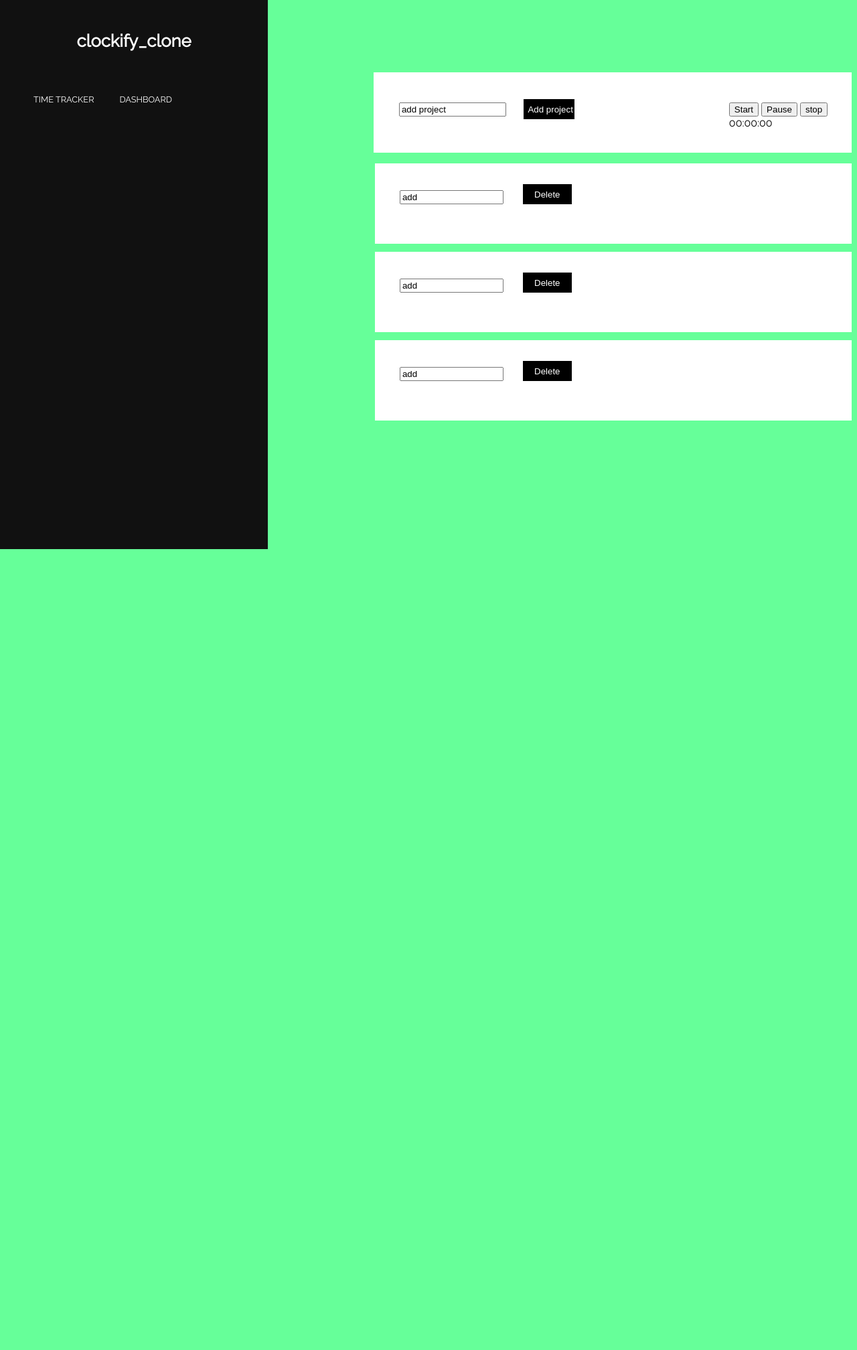
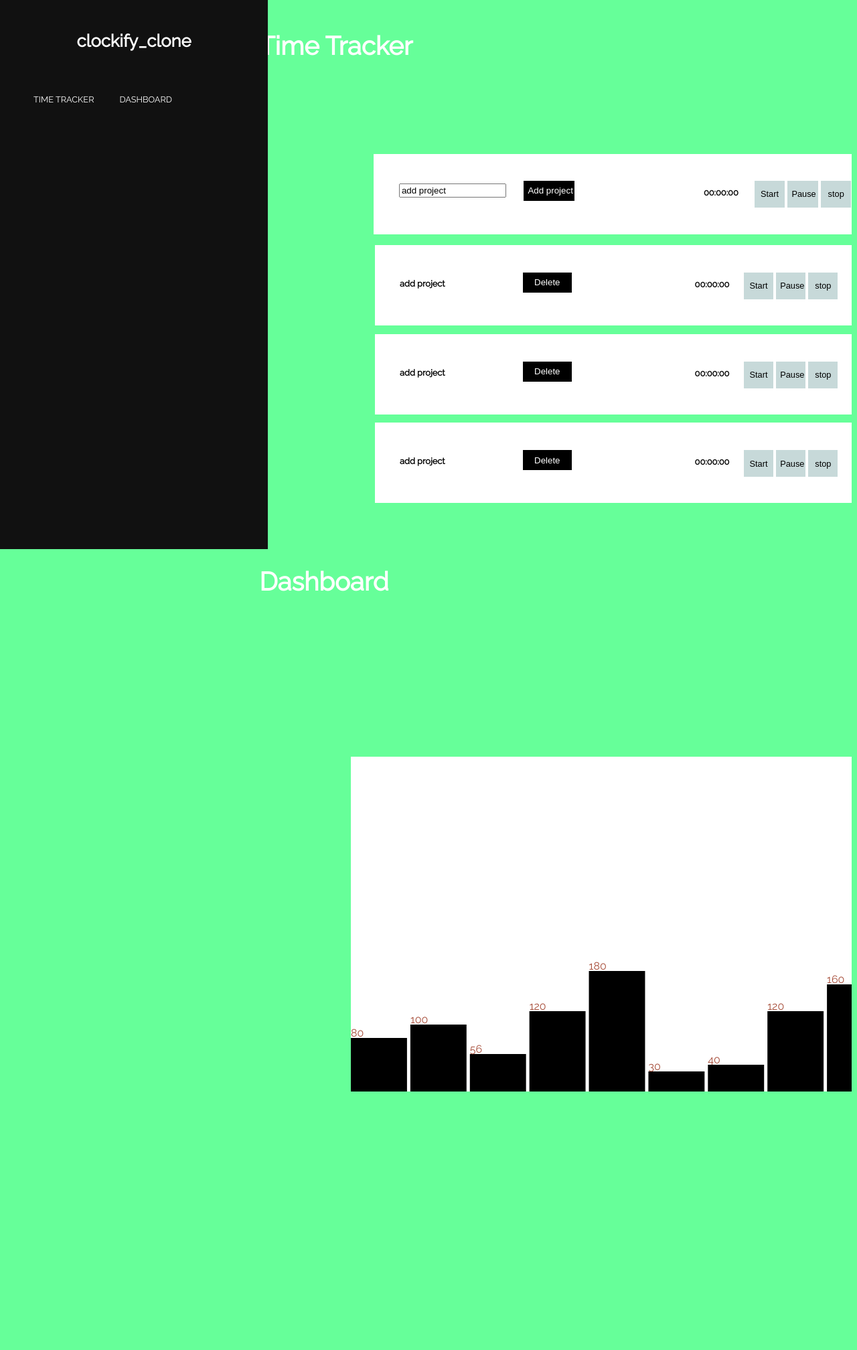
Before and after one commit to khaledelzeiny1995/clockify_clone, a Django app: page /clockify/ in a window 1280 px wide. Shown: the whole page at 67% size. Before the commit the page ends 820 px from the top, so only its background shows below. Run offline with Django 3.2, Linux system fonts and the light colour scheme; data comes from the database, SQL or seed files in the repository; both versions use the stored data as it was after the commit.

Commit message:
Update README.md and the implemenation on the home.css , home.htmll and stopwatch.js

```diff
--- a/clockify_clone/static/css/home.css
+++ b/clockify_clone/static/css/home.css
@@ -21,6 +21,14 @@ h1 {
     background-color: #111;
     overflow-x: hidden;
     padding-top: 20px;
+}
+
+.Timetracker-title {
+    position: relative;
+    left: 30%;
+    color: #ffffff;
+    font-weight: 900;
+    font-size: 3vw;
 }
 
 
@@ -109,10 +117,12 @@ h1 {
 
 .added-projectinput {
     position: relative;
-    top: 40px;
+    top: 50px;
     left: 5%;
     width: 20%;
     color: #000000;
+    font-size: 1vw;
+    font-weight: bold;
 }
 
 .delete-project {
@@ -128,15 +138,42 @@ h1 {
 
 .stopwatch-counter {
     position: relative;
-    left: 70%;
-    top: 15px;
+    left: 75%;
+    top: 10px;
+}
+
+.stopwatch-buttons button {
+    background-color: #C7D9D9;
+    color: #000000;
+    border-style: none;
+    font-size: 1vw;
+    height: 40px;
+    width: 6%;
+}
+
+.stopwatch-text {
+    position: relative;
+    right: 10%;
+    bottom: 30px;
+    font-weight: 800;
+    font-size: 1vw;
+}
+
+.laps {
+    position: relative;
+}
+
+.stopwatch-counter-secound {
+    position: relative;
+    left: 75%;
+    bottom: 20px;
 }
 
 
 /* section- 02 styling */
 
 .section-02 {
-    height: 100vh;
+    height: 150vh;
     width: 100%;
     color: #000000;
     overflow: hidden;
@@ -146,19 +183,30 @@ h1 {
     color: black;
     font-weight: 700;
     position: relative;
+    right: 300px;
+    bottom: 75px;
+    font-size: 1vw;
 }
 
 .bar-chart-div {
     position: relative;
-    left: 50%;
+    left: 40%;
 }
 
 .bar-chart {
-    background-color: #C7D9D9;
+    background-color: #ffffff;
+}
+
+.Dashboard-title {
+    position: relative;
+    left: 30%;
+    color: #ffffff;
+    font-weight: 900;
+    font-size: 3vw;
 }
 
 .chart-style {
     position: relative;
-    top: 100%;
-    left: 50%;
+    left: 10px;
+    top: 200px;
 }
--- a/clockify_clone/static/js/stopwatch.js
+++ b/clockify_clone/static/js/stopwatch.js
@@ -5,6 +5,8 @@ var secounds = 0,
     hours = 0;
 
 var timer;
+
+var timeSaved = [];
 
 
 function start() {
@@ -34,7 +36,8 @@ function pause() {
 }
 
 function stop() {
-    lap();
+    timeSaved.push(getTime());
+    document.getElementById('laps').innerHTML = getTime();
     clearInterval(timer);
     timer = false;
     hours = 0;
@@ -45,6 +48,8 @@ function stop() {
 
 };
 
+console.log(timeSaved);
+
 function getTime() {
     return ((hours < 10 ? "0" + hours : hours) + ":" + (mins < 10 ? "0" + mins : mins) + ":" +
         (secounds < 10 ? "0" + secounds : secounds));
@@ -53,7 +58,7 @@ function getTime() {
 
 function lap() {
     if (timer) {
-        var list = document.createElement('li');
+        var list = document.createElement('p');
         list.innerText = getTime();
         document.querySelector('.laps').appendChild(list);
     }
@@ -63,14 +68,15 @@ function lap() {
 
 // bar chart
 // javascript
+// javascript
+
+// javascript
 var dataset = [80, 100, 56, 120, 180, 30, 40, 120, 160];
 
-var svgWidth = 500,
-    svgHeight = 300,
+var svgWidth = 800,
+    svgHeight = 500,
     barPadding = 5;
-var barWidth = (svgWidth / dataset.length);
-
-
+var barWidth = svgWidth / dataset.length;
 var svg = d3.select('svg')
     .attr("width", svgWidth)
     .attr("height", svgHeight);
@@ -86,7 +92,23 @@ var barChart = svg.selectAll("rect")
         return d;
     })
     .attr("width", barWidth - barPadding)
+    .attr("class", "bar")
     .attr("transform", function(d, i) {
         var translate = [barWidth * i, 0];
         return "translate(" + translate + ")";
     });
+
+var text = svg.selectAll("text")
+    .data(dataset)
+    .enter()
+    .append("text")
+    .text(function(d) {
+        return d;
+    })
+    .attr("y", function(d, i) {
+        return svgHeight - d - 2;
+    })
+    .attr("x", function(d, i) {
+        return barWidth * i;
+    })
+    .attr("fill", "#A64C38");
--- a/clockify_clone/templates/home.html
+++ b/clockify_clone/templates/home.html
@@ -1,16 +1,7 @@
 {% load static %}
 <!DOCTYPE html>
 <html>
-   <head>
-      <link rel="stylesheet" href="{% static  '/css/home.css' %}">
-      <!-- js file -->
-      <script src="{% static '/js/d3.min.js' %}"></script>
-        {% comment %} <div class = "chart-style"> <svg class="bar-chart"> </svg> </div> {% endcomment %}
-      <script src="{% static '/js/stopwatch.js' %}"></script>
-      <link rel="stylesheet" type="text/css" href="//fonts.googleapis.com/css?family=Raleway" />
-   </head>
    <body>
-
       <!-- this is the side bar -->
       <div class="sidenav">
          <p class ="title-sidenav"> clockify_clone</p>
@@ -22,78 +13,69 @@
          </div>
          <!-- end of the sidebar nav-->
       </div>
-
-
       <section class="section-01" id="#Time">
          <!-- add project -->
+         <p class ="Timetracker-title" >Time Tracker</p>
 
          <div class = "add-project">
-
             <form action = "/addproject/" method = "post"> {% csrf_token %}
-
                <input  class="projectinput" type="text" value = "add project" name ="content"/>
                <input  class="projectinputsumbit" type="submit" value = "Add project"/>
             </form>
-
             <!-- this the stop watch -->
-
             <div class ="stopwatch-counter">
-
-
-             <div class = "stopwatch-buttons"> <button onclick="start()">Start</button>
+               <div class = "stopwatch-buttons">
+                  <button onclick="start()">Start</button>
                   <button onclick="pause()">Pause</button>
                   <button onclick="stop()">stop</button>
                </div>
-
-            <div  id = "stopwatch-text" class="stopwatch-text">00:00:00</div>
-
-             <ul class="laps"> </ul>
+               <div id ="stopwatch-text" class="stopwatch-text">00:00:00</div>
+               <div>
+                  <p id = "laps" class="laps"> </p>
+               </div>
             </div>
          </div>
          <!-- list of projects-->
-
-
-
          <div class="list-style">
             <ul>
                {% for eachproject in all_projects %}
-
                <li class = "added-projects">
-                <input  class=" added-projectinput" type="text" value = {{eachproject.content}}/>
+                  <p  class=" added-projectinput" > {{eachproject.content}} <p/>
                   <form action = "/deleteproject/{{eachproject.id}}/" method = "post"> {% csrf_token %}
                      <input class = "delete-project" type="submit" value = "Delete"/>
                   </form>
-
-                    {% comment %} <div class ="stopwatch-counter">
-              {% endcomment %}
-
-             {% comment %} <div> <button onclick="start()">Start</button>
+                  <div class ="stopwatch-counter-secound">
+                     <div class = "stopwatch-buttons">
+                        <button onclick="start()">Start</button>
                         <button onclick="pause()">Pause</button>
                         <button onclick="stop()">stop</button>
                      </div>
-
-            <div  id = "stopwatch-text" class="stopwatch-text">00:00:00</div>
-
-             <ul class="laps"> </ul> {% endcomment %}
-            {% comment %} </div> {% endcomment %}
-
-
+                     <div id ="stopwatch-text" class="stopwatch-text">00:00:00</div>
+                     <div>
+                        <p id = "laps" class="laps"> </p>
+                     </div>
+                  </div>
                </li>
                {% endfor %}
             </ul>
          </div>
-
-
       </section>
-
-
+   </body>
+   <head>
+      <link rel="stylesheet" href="{% static  '/css/home.css' %}">
+      <!-- js file -->
       <section class="section-01 section-02" id="#Dashboard">
 
+          <p class ="Dashboard-title" >Dashboard</p>
+
          <div class= "bar-chart-div">
+            <script src="{% static '/js/d3.min.js' %}"></script>
+            <div class = "chart-style">
+               <svg class="bar-chart"> </svg>
             </div>
-
+         </div>
       </section>
-
-
-   </body>
+      <script src="{% static '/js/stopwatch.js' %}"></script>
+      <link rel="stylesheet" type="text/css" href="//fonts.googleapis.com/css?family=Raleway" />
+   </head>
 </html>
```
Also changed, not shown: README.md, clockify_clone/db.sqlite3. Lines whose indentation alone changed are shown as unchanged.
